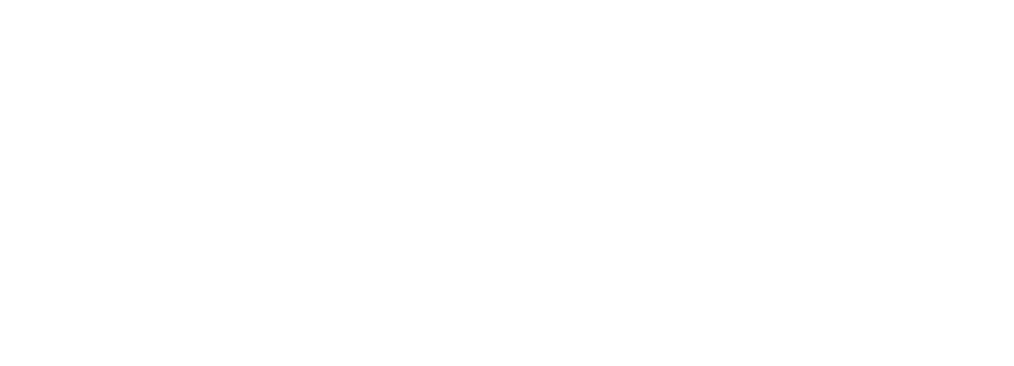
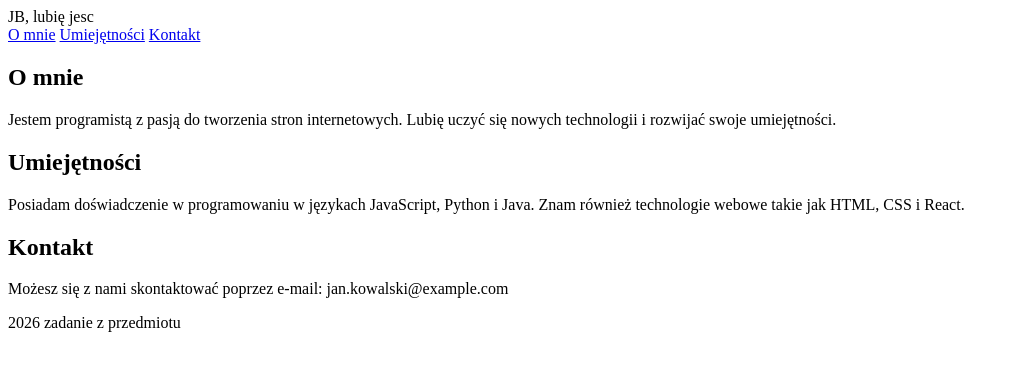
Before and after one commit to zslGit380/JBZslWebowe, a plain HTML site: page zadania/mb03-wizytowka/index.html in a window 1280 px wide. Shown: the whole page, without its empty margins (0-1014 px from the left). Drawn offline with Linux system fonts and the light colour scheme.

Commit message:
MB3: semantyczna struktura strony

```diff
--- a/zadania/mb03-wizytowka/index.html
+++ b/zadania/mb03-wizytowka/index.html
@@ -7,6 +7,30 @@
     <title>Document</title>
 </head>
 <body>
-
+    <header>
+        JB, lubię jesc
+    </header>
+    <nav>
+        <a href="#o-mnie">O mnie</a>
+        <a href="#umiejetnosci">Umiejętności</a>
+        <a href="#kontakt">Kontakt</a>
+    </nav>
+    <main>
+        <section id="o-mnie">
+            <h2>O mnie</h2>
+            <p>Jestem programistą z pasją do tworzenia stron internetowych. Lubię uczyć się nowych technologii i rozwijać swoje umiejętności.</p>
+        </section>
+        <section id="umiejetnosci">
+            <h2>Umiejętności</h2>
+            <p>Posiadam doświadczenie w programowaniu w językach JavaScript, Python i Java. Znam również technologie webowe takie jak HTML, CSS i React.</p>
+        </section>
+        <section id="kontakt">
+            <h2>Kontakt</h2>
+            <p>Możesz się z nami skontaktować poprzez e-mail: jan.kowalski@example.com</p>
+        </section>
+    </main>
+    <footer>
+        2026 zadanie z przedmiotu
+    </footer>
 </body>
 </html>
```
